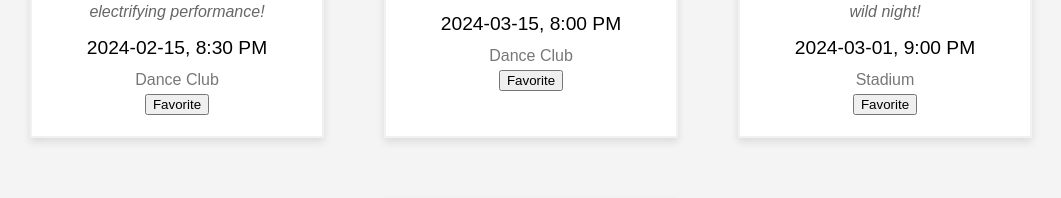
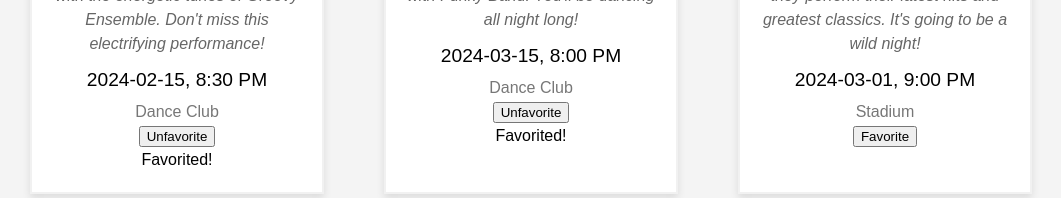
Before and after one commit to Fawaztarar/gig_listing_react, a React (Vite) app: page / in a window 1280 px wide. Shown: the part 536-734 px from the top of the page, without its empty margins (109-1170 px from the left). Built offline with nearby package versions, Linux system fonts and the light colour scheme.

Commit message:
favourite first

```diff
--- a/index.html
+++ b/index.html
@@ -3,7 +3,7 @@
   <head>
     <meta charset="UTF-8" />
     <meta name="viewport" content="width=device-width, initial-scale=1.0" />
-    <title>Makers Hello World</title>
+    <title>GIGs</title>
   </head>
   <body>
     <div id="root"></div>
--- a/src/App.jsx
+++ b/src/App.jsx
@@ -1,6 +1,9 @@
 // App.jsx
+
 import React, { useState } from 'react';
 import Gig from './Gig';
+import './App.css'; // Assuming you have a CSS file for App
+
 const App = () => {
   const [gigs, setGigs] = useState([
     {
@@ -41,32 +44,34 @@ const App = () => {
     },
     // Add more Gig objects for additional listings
   ]);
-  // Function to toggle the favorite status of a gig
+
   const toggleFavorite = (id) => {
-    setGigs((prevGigs) =>
-      prevGigs.map((gig) =>
-        gig.id === id ? { ...gig, favorited: !gig.favorited } : gig
-      )
-    );
+    setGigs(gigs.map(gig =>
+      gig.id === id ? { ...gig, favorited: !gig.favorited } : gig
+    ));
   };
-  // Sort gigs so that favorited gigs come first
+
   const sortedGigs = gigs.slice().sort((a, b) => (b.favorited ? 1 : -1));
+
   return (
     <div className="app-container">
       <h1 className="app-title">Upcoming Gigs</h1>
       <div className="gigs-list">
         {sortedGigs.map((gig) => (
-          <Gig key={gig.id}
-          bandName = {gig.bandName}
-          bandImage = {gig.bandImage}
-          eventTime= {gig.eventTime}
-          eventDescription = {gig.eventDescription}
-          eventLocation = {gig.eventLocation}
-          favorited= {gig.favorited}
-          onToggleFavorite={toggleFavorite} />
+          <Gig
+            key={gig.id}
+            bandName={gig.bandName}
+            bandImage={gig.bandImage}
+            eventTime={gig.eventTime}
+            eventDescription={gig.eventDescription}
+            eventLocation={gig.eventLocation}
+            favorited={gig.favorited}
+            onToggleFavorite={() => toggleFavorite(gig.id)}
+          />
         ))}
       </div>
     </div>
   );
 };
+
 export default App;
--- a/src/Gig.jsx
+++ b/src/Gig.jsx
@@ -1,17 +1,53 @@
-// Gig.jsx
+// // Gig.jsx
 
-import React, { useState } from 'react';
+// import React, { useState } from 'react';
+// import PropTypes from 'prop-types';
+// import './Gig.css';
+
+
+// const Gig = ({ bandImage, bandName, eventDescription, eventTime, eventLocation }) => {
+//   const [isFavorited, setIsFavorited] = useState(false);
+
+//   const handleFavoriteToggle = () => {
+//     setIsFavorited(!isFavorited);
+//   };
+
+//   return (
+//     <div className="gig-container">
+//       <img className="band-image" src={bandImage} alt={bandName} />
+//       <div className="details-container">
+//         <h3 className="band-name">{bandName}</h3>
+//         <p className="event-description">{eventDescription}</p>
+//         <p className="event-time">{eventTime}</p>
+//         <p className="event-location">{eventLocation}</p>
+
+//         {/* Favorite button */}
+//         <button onClick={handleFavoriteToggle}>
+//           {isFavorited ? 'Unfavorite' : 'Favorite'}
+//         </button>
+
+//         {/* Display favorite status */}
+//         {isFavorited && <p className="favorite-status">Favorited!</p>}
+//       </div>
+//     </div>
+//   );
+// };
+
+// Gig.propTypes = {
+//   bandName: PropTypes.string.isRequired,
+//   bandImage: PropTypes.string.isRequired,
+//   eventDescription: PropTypes.string.isRequired,
+//   eventTime: PropTypes.string.isRequired,
+//   eventLocation: PropTypes.string.isRequired,
+// };
+
+// export default Gig;
+
+import React from 'react';
 import PropTypes from 'prop-types';
 import './Gig.css';
-// import bandImage from "./assets/band.jpg";
 
-const Gig = ({ bandImage, bandName, eventDescription, eventTime, eventLocation }) => {
-  const [isFavorited, setIsFavorited] = useState(false);
-
-  const handleFavoriteToggle = () => {
-    setIsFavorited(!isFavorited);
-  };
-
+const Gig = ({ bandImage, bandName, eventDescription, eventTime, eventLocation, favorited, onToggleFavorite }) => {
   return (
     <div className="gig-container">
       <img className="band-image" src={bandImage} alt={bandName} />
@@ -21,13 +57,11 @@ const Gig = ({ bandImage, bandName, eventDescription, eventTime, eventLocation }
         <p className="event-time">{eventTime}</p>
         <p className="event-location">{eventLocation}</p>
 
-        {/* Favorite button */}
-        <button onClick={handleFavoriteToggle}>
-          {isFavorited ? 'Unfavorite' : 'Favorite'}
+        <button onClick={onToggleFavorite}>
+          {favorited ? 'Unfavorite' : 'Favorite'}
         </button>
 
-        {/* Display favorite status */}
-        {isFavorited && <p className="favorite-status">Favorited!</p>}
+        {favorited && <p className="favorite-status">Favorited!</p>}
       </div>
     </div>
   );
@@ -39,6 +73,8 @@ Gig.propTypes = {
   eventDescription: PropTypes.string.isRequired,
   eventTime: PropTypes.string.isRequired,
   eventLocation: PropTypes.string.isRequired,
+  favorited: PropTypes.bool.isRequired,
+  onToggleFavorite: PropTypes.func.isRequired,
 };
 
 export default Gig;
```
